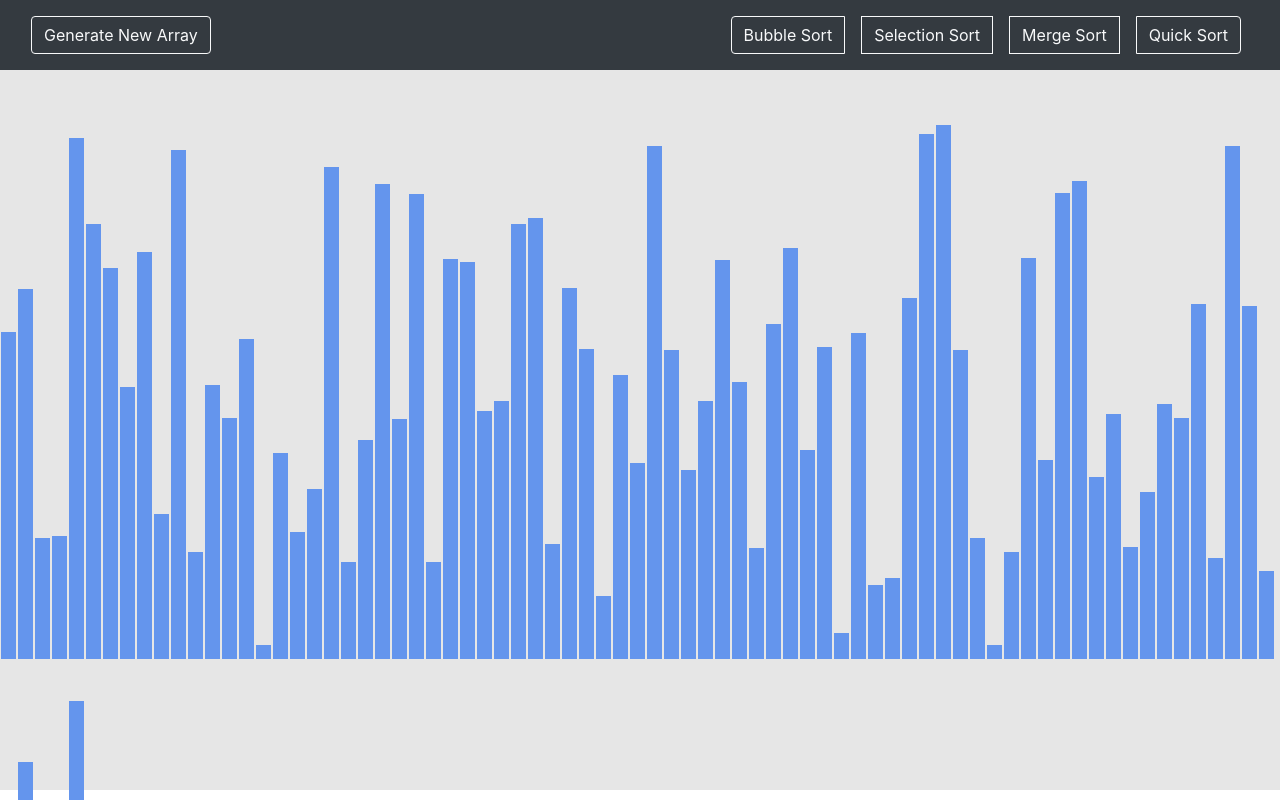
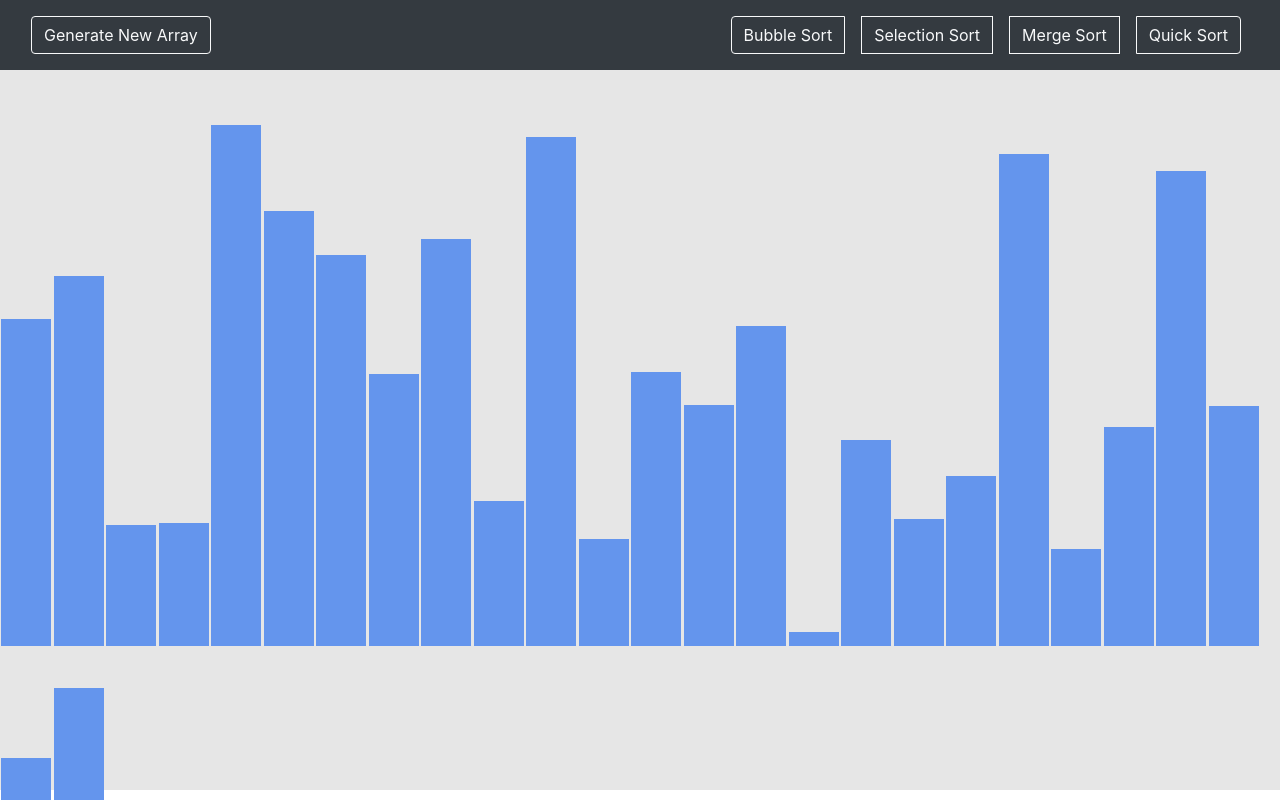
Before and after one commit to sidk003/Sorting_Visualizer, a React (Create React App) app: page / in a window 1280 px wide. Shown: the top 800 px of the page. Built offline with nearby package versions, Linux system fonts and the light colour scheme.

Commit message:
Transitions smoothened, no. of array bars and animation speed adjusted

```diff
--- a/src/SortingAlgorithms/BubbleSortAnimation.jsx
+++ b/src/SortingAlgorithms/BubbleSortAnimation.jsx
@@ -8,7 +8,7 @@ export function BubbleSortAnimation(array) {
 
 function bubbleSort(n, animations, temp) {
   for (let i = 0; i < n - 1; i++) {
-    for (let j = 0; j < n - i - 1; j++) {
+    for (let j = 0; j < n - i; j++) {
       if (temp[j] > temp[j + 1]) {
         //i and i+1 turn red before swap
         animations.push([temp[j], j, temp[j + 1], j + 1, "red"]);
--- a/src/components/Body.css
+++ b/src/components/Body.css
@@ -5,15 +5,23 @@ body {
 .array-container {
   padding-top: 20px;
   background-color: rgb(230, 230, 230);
-  /* background-color: brown; */
   height: 90vh;
 }
 
 .array-bar {
   position: relative;
-  /* top: 25px; */
-  width: 15px;
+  width: 50px;
   display: inline-block;
-  margin: 1px;
+  margin: 1.25px;
   margin-top: 35px;
+  transition: all 0.3s ease;
 }
+
+.array-bar:hover {
+  background-color: green !important;
+  cursor: pointer;
+  -webkit-transition: background-color 1s ease-out;
+  -moz-transition: background-color 1s ease-out;
+  -o-transition: background-color 1s ease-out;
+  transition: background-color 1s ease-out;
+}
--- a/src/components/Navbar.jsx
+++ b/src/components/Navbar.jsx
@@ -1,7 +1,7 @@
 import React, { Component } from "react";
 
 //No. of Array-Bars(This value chosen so that all bars fit in a single page)
-const NUMBER_OF_ARRAY_BARS = 80;
+const NUMBER_OF_ARRAY_BARS = 26;
 // const NUMBER_OF_ARRAY_BARS = 5;
 
 //Main Color of the Array-Bars
@@ -112,6 +112,7 @@ export default class Navbar extends Component {
         <div className="array-container">
           {array.map((value, index) => (
             <div
+              title={value}
               className="array-bar"
               key={index}
               style={{
--- a/src/components/sorter.jsx
+++ b/src/components/sorter.jsx
@@ -9,7 +9,7 @@ import { QuickSortAnimation } from "../SortingAlgorithms/QuickSortAnimation";
 //Main Color of the Array-Bars
 const PRIMARY_COLOR = "cornflowerblue";
 //Speed of the Animation
-const ANIMATION_SPEED_MS = 10;
+const ANIMATION_SPEED_MS = 120;
 //Color of the Array-Bars which are being compared during the sorting
 const SECONDARY_COLOR = "red";
 //Color of bars when array is Sorted
@@ -36,9 +36,6 @@ export default class Sorter extends Component {
     setTimeout(() => {
       for (let i = 0; i < bars.length; i++)
         bars[i].style.backgroundColor = FINAL_COLOR;
-    }, Total_time_taken * ANIMATION_SPEED_MS);
-    //to set the finished sorting flag as true after the animation is done
-    setTimeout(() => {
       this.setState({ finishedSorting: true });
     }, Total_time_taken * ANIMATION_SPEED_MS);
   }
@@ -62,12 +59,16 @@ export default class Sorter extends Component {
 
         const barOneStyle = arrayBars[barOneIdx].style;
         const barTwoStyle = arrayBars[barTwoIdx].style;
+        const barOneValue = arrayBars[barOneIdx];
+        const barTwoValue = arrayBars[barTwoIdx];
 
         setTimeout(() => {
           barOneStyle.height = `${barOneHeight}px`;
           barTwoStyle.height = `${barTwoHeight}px`;
           barOneStyle.backgroundColor = barColor;
           barTwoStyle.backgroundColor = barColor;
+          barOneValue.title = barOneHeight;
+          barTwoValue.title = barTwoHeight;
         }, i * ANIMATION_SPEED_MS);
 
         Total_time_taken = i;
@@ -94,6 +95,7 @@ export default class Sorter extends Component {
           const [barOneIdx, barTwoIdx] = animations[i];
           const barOneStyle = arrayBars[barOneIdx].style;
           const barTwoStyle = arrayBars[barTwoIdx].style;
+
           const color = i % 3 === 0 ? SECONDARY_COLOR : PRIMARY_COLOR;
           setTimeout(() => {
             barOneStyle.backgroundColor = color;
@@ -103,7 +105,9 @@ export default class Sorter extends Component {
           setTimeout(() => {
             const [barOneIdx, newHeight] = animations[i];
             const barOneStyle = arrayBars[barOneIdx].style;
+            const barOneValue = arrayBars[barOneIdx];
             barOneStyle.height = `${newHeight}px`;
+            barOneValue.title = newHeight;
           }, i * ANIMATION_SPEED_MS);
         }
         Total_time_taken = i;
@@ -135,6 +139,8 @@ export default class Sorter extends Component {
 
         const barOneStyle = arrayBars[barOneIdx].style;
         const barTwoStyle = arrayBars[barTwoIdx].style;
+        const barOneValue = arrayBars[barOneIdx];
+        const barTwoValue = arrayBars[barTwoIdx];
 
         //no swapping required only red color to be highlighted to search the minimum element
         if (barTwoHeight === 0) {
@@ -149,6 +155,8 @@ export default class Sorter extends Component {
             barTwoStyle.height = `${barTwoHeight}px`;
             barOneStyle.backgroundColor = barColor;
             barTwoStyle.backgroundColor = barColor;
+            barOneValue.title = barOneHeight;
+            barTwoValue.title = barTwoHeight;
           }, i * ANIMATION_SPEED_MS);
         }
       }
@@ -180,25 +188,21 @@ export default class Sorter extends Component {
 
         const barOneStyle = arrayBars[barOneIdx].style;
         const barTwoStyle = arrayBars[barTwoIdx].style;
+        const barOneValue = arrayBars[barOneIdx];
+        const barTwoValue = arrayBars[barTwoIdx];
 
         if (barTwoHeight === 0) {
           setTimeout(() => {
             barOneStyle.backgroundColor = barColor;
           }, i * ANIMATION_SPEED_MS);
         } else {
-          console.log(
-            "barOne : ",
-            barOneHeight,
-            "barTwo : ",
-            barTwoHeight,
-            barColor
-          );
-
           setTimeout(() => {
             barOneStyle.height = `${barOneHeight}px`;
             barTwoStyle.height = `${barTwoHeight}px`;
             barOneStyle.backgroundColor = barColor;
             barTwoStyle.backgroundColor = barColor;
+            barOneValue.title = barOneHeight;
+            barTwoValue.title = barTwoHeight;
           }, i * ANIMATION_SPEED_MS);
         }
       }
```
Also changed, not shown: 3 other files (tests, documents, lock files or other folders).
